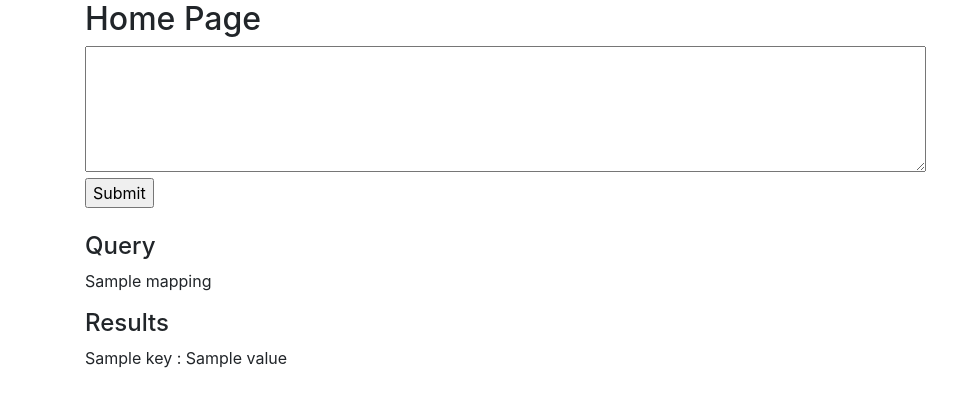
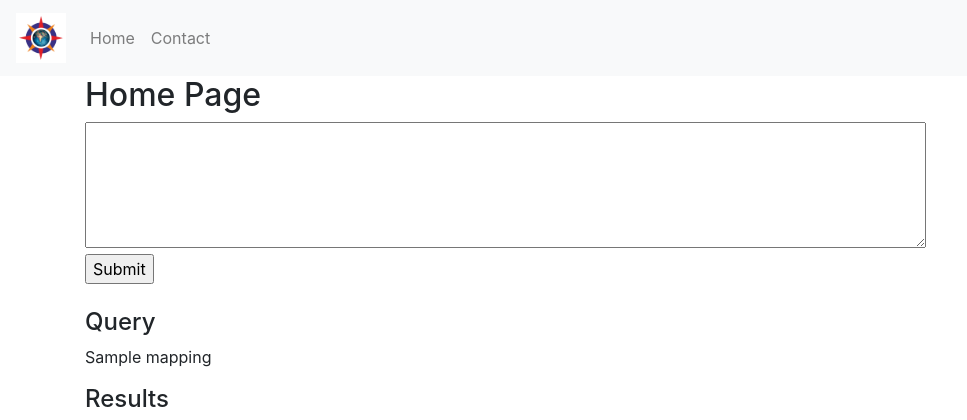
Before and after one commit to navneetha08/Capstone, a Flask app: template src/templates/index.html in a window 1280 px wide. Shown: the top 420 px of the page, without its empty margins (0-967 px from the left). Run offline with Flask 2, Linux system fonts and the light colour scheme; the template is opened without the code that fills it: most values are stand-ins (such as "Sample title", 1, 10 or a date in 2020); parts of the project's set-up code (start-up, migrations or seed data) failed here and were passed over; some libraries are stand-ins or nearby versions.

Commit message:
Added navbar

```diff
--- a/src/templates/layout.html
+++ b/src/templates/layout.html
@@ -12,6 +12,22 @@
   <title>{% block title %}{% endblock %}</title>
 </head>
 <body>
+    <nav class="navbar navbar-expand-lg navbar-light bg-light">
+        <a href="#" class="navbar-brand">
+            <img src="{{ url_for('static', filename='logo.png') }}" height="50">
+        </a>
+        <div class="collapse navbar-collapse">
+            <ul class="navbar-nav">
+                <li class="nav-item">
+                    <a href="#" class="nav-link">Home</a>
+                </li>
+                <li class="nav-item">
+                    <a href="#" class="nav-link">Contact</a>
+                </li>
+            </ul>
+        </div>
+    </nav>
+
     <div class = "container">
         {% block content %}{% endblock %}
     </div>
```
Also changed, not shown: src/static/logo.png (added).
